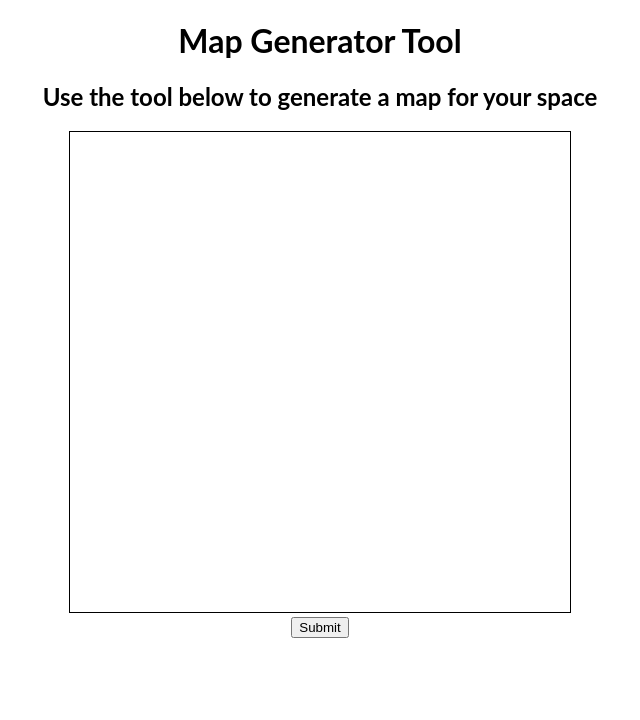
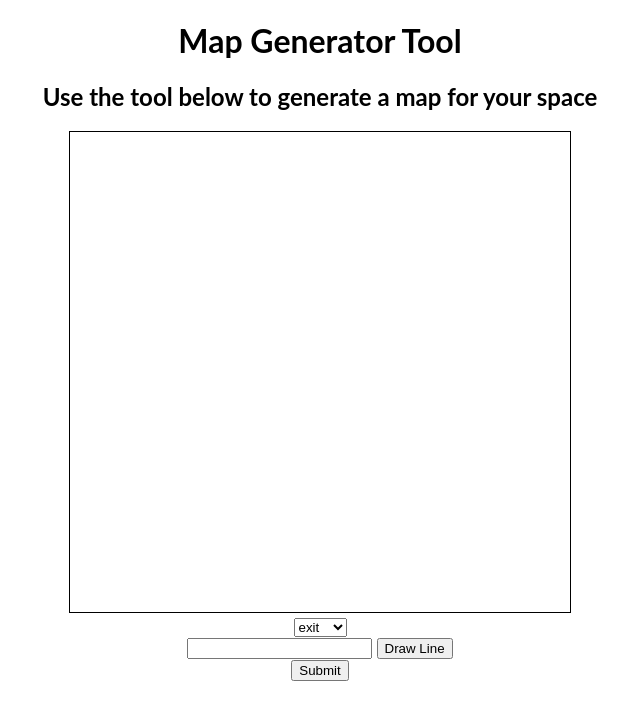
Before and after one commit to VVoruganti/smartevac, a website: page map-generation.html in a window 1280 px wide. Shown: the whole page, without its empty margins (320-960 px from the left). Drawn offline with Linux system fonts and the light colour scheme.

Commit message:
Additional changes to drawing options

```diff
--- a/map-generation.html
+++ b/map-generation.html
@@ -14,6 +14,16 @@
         </div>
         <div id="drawing">
             <div id="drawing-tool"></div>
+            <div id="generators">
+                <select id="node-type">
+                    <option value="exit">exit</option>
+                    <option value="room">room</option>
+                </select>
+                <form>
+                    <input type="text" id="line-input"></input>
+                    <button type="button" value="Draw Line" onclick="document.getElementById('line-input').value" id="line-submit">Draw Line</button>
+                </form>
+            </div>
             <form id="graph-export">
                 <input type="submit" id="submit"></input>
             </form>
```
